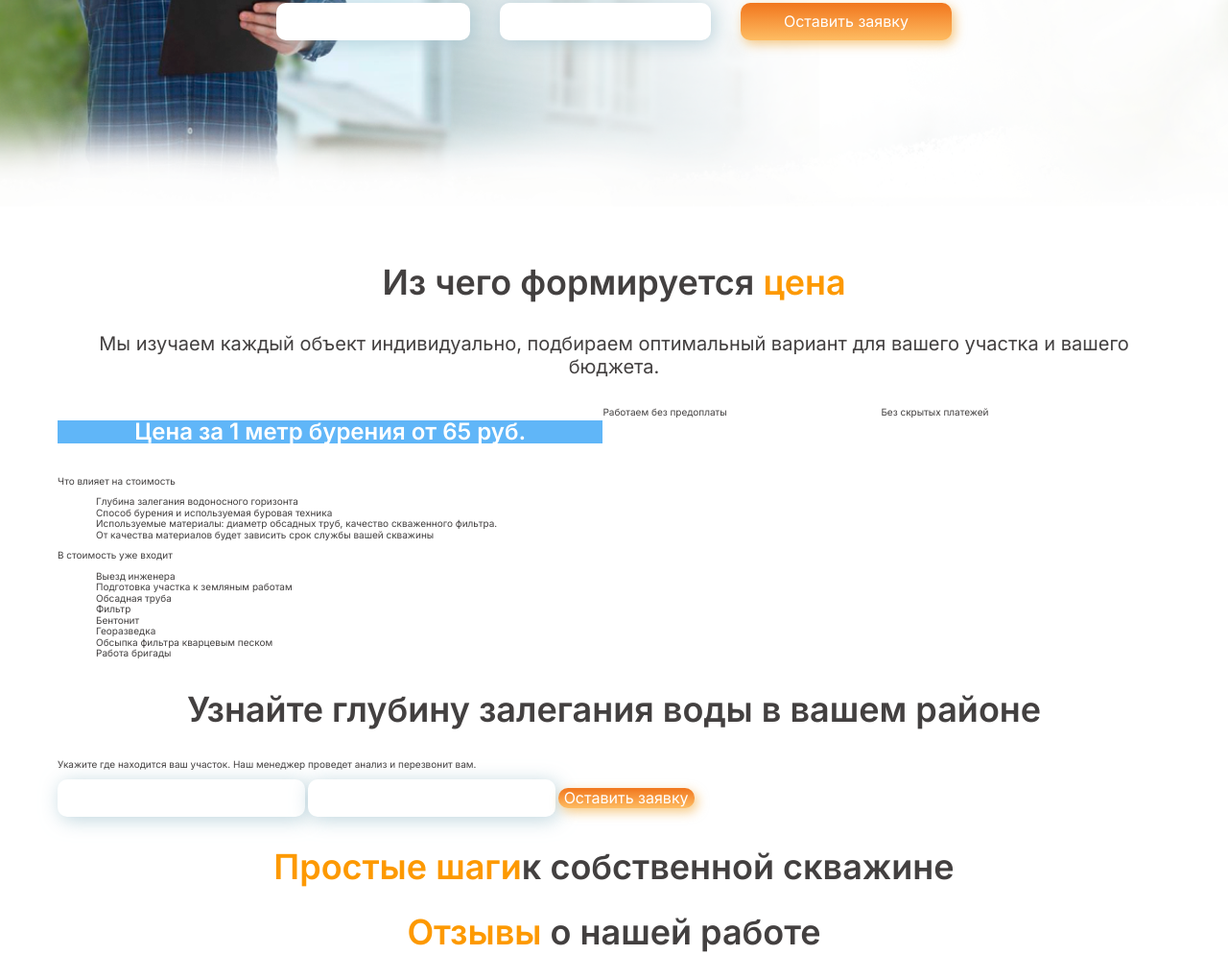
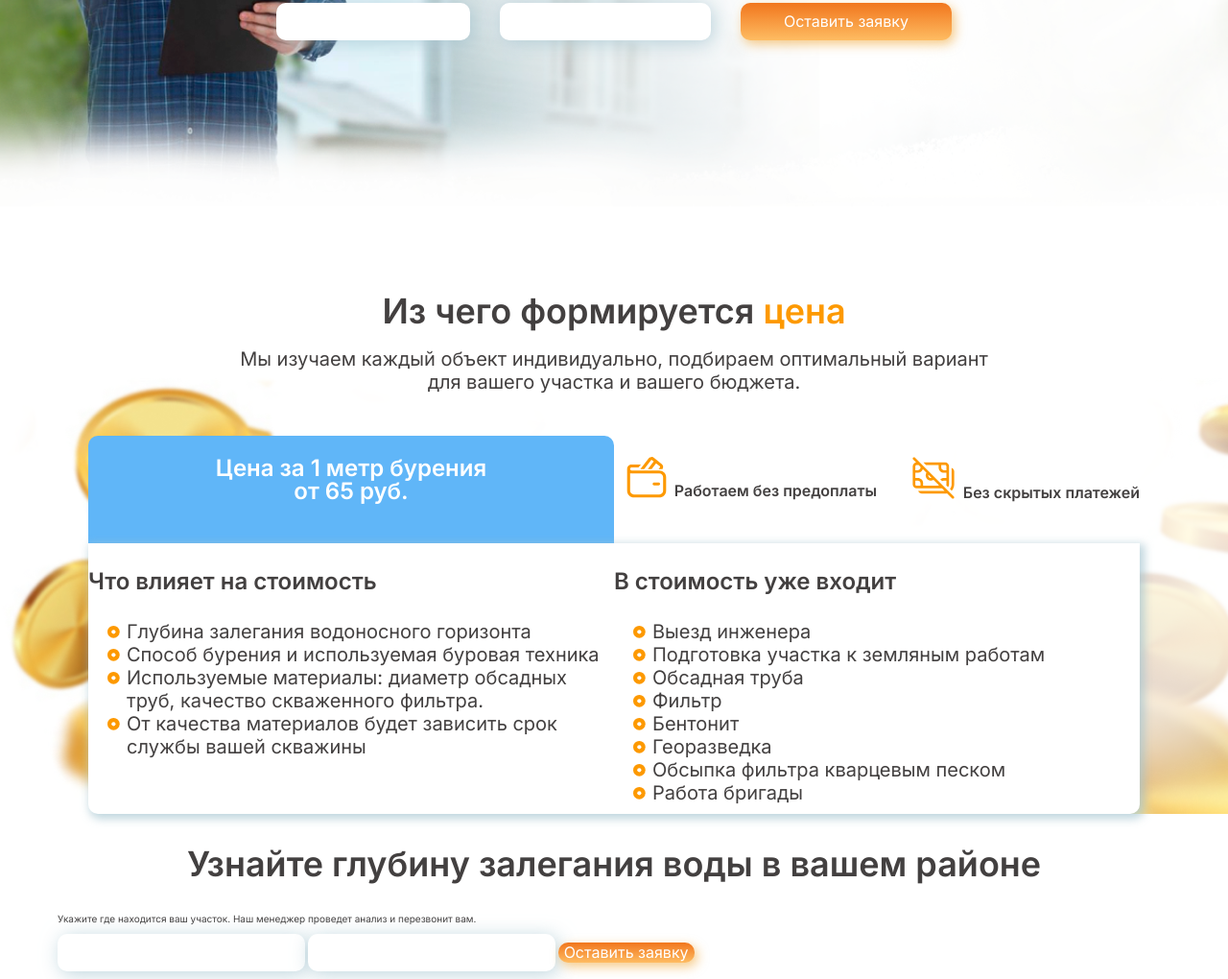
Before and after one commit to shumovsky/gidrobur, a website: page index.html in a window 1280 px wide. Shown: the part 2306-3326 px from the top of the page at 96% size. Drawn offline with Linux system fonts and the light colour scheme.

Commit message:
add style for reice section

```diff
--- a/index.html
+++ b/index.html
@@ -154,9 +154,11 @@
                 </p>
                 <div class="price__content">
                     <div class="price__content_header">
-                        <p class="price__content_header_main">Цена за 1 метр бурения от 65 руб.</p>
-                        <p class="price__content_header_text">Работаем без предоплаты</p>
-                        <p class="price__content_header_text">Без скрытых платежей</p>
+                        <p class="price__content_header_main">Цена за 1 метр бурения <br> от 65 руб.</p>
+                        <p class="price__content_header_text"> <img src="./src/img/wallet.svg" alt="Кошелёк"> Работаем
+                            без предоплаты</p>
+                        <p class="price__content_header_text"><img src="./src/img/money.svg" alt="Деньги"> Без скрытых
+                            платежей</p>
                     </div>
                     <div class="price__content_description">
                         <div class="">
--- a/src/sass/layouts/_order.scss
+++ b/src/sass/layouts/_order.scss
@@ -1,6 +1,6 @@
 .order__wrapper {
     background: url(./../img/order-bg.png);
-    padding-top: 22rem;
+    padding: 22rem 0 3rem 0;
 }
 
 .order__content {
--- a/src/sass/layouts/_price.scss
+++ b/src/sass/layouts/_price.scss
@@ -1,13 +1,31 @@
+.price {
+    background: url(./../img/price-bg.png);
+}
+
+.price__title {
+    margin-bottom: 2.2rem;
+}
+
 .price__text {
     font-weight: 400;
     font-size: 2rem;
     line-height: 2.4rem;
     text-align: center;
+    max-width: 80rem;
+    margin: 0 auto;
+}
+
+.price__content {
+    padding-top: 2rem;
+    max-width: 1096px;
+    margin: 0 auto;
 }
 
 .price__content_header {
     display: grid;
-    grid-template-columns: 49% 25% 25%;
+    grid-template-columns: 50% 25% 25%;
+    justify-content: center;
+    align-items: baseline;
 }
 
 .price__content_header_main {
@@ -18,4 +36,44 @@
     text-align: center;
     color: #FFFFFF;
     background-color: $bg-color;
+    border-radius: 10px 10px 0px 0px;
+    padding: 2.2rem 0 1.8rem 0;
+    height: 100%;
 }
+
+.price__content_header_text {
+    font-weight: 600;
+    font-size: 1.6rem;
+    line-height: 2.4rem;
+    align-self: center;
+    justify-self: end;
+
+
+    img {
+        vertical-align: bottom;
+    }
+}
+
+.price__content_description {
+    display: grid;
+    grid-template-columns: 1fr 1fr;
+    justify-content: center;
+    background: #FFFFFF;
+    box-shadow: 3px 3px 10px 2px rgba(163, 195, 207, 0.7);
+    border-radius: 0 0 10px 10px;
+    position: relative;
+}
+
+.price__description_title {
+    font-weight: 600;
+    font-size: 2.4rem;
+    line-height: 3.2rem;
+
+}
+
+.price__description_item {
+    font-weight: 400;
+    font-size: 2rem;
+    line-height: 2.4rem;
+    list-style-image: url(./../img/dots.svg);
+}
```
Also changed, not shown: src/img/dots.svg (added), src/img/image 13 1.png (deleted), src/img/money.svg (added), src/img/price-bg.png (added), src/img/wallet.svg (added), src/sass/style.css, 1 other file.
